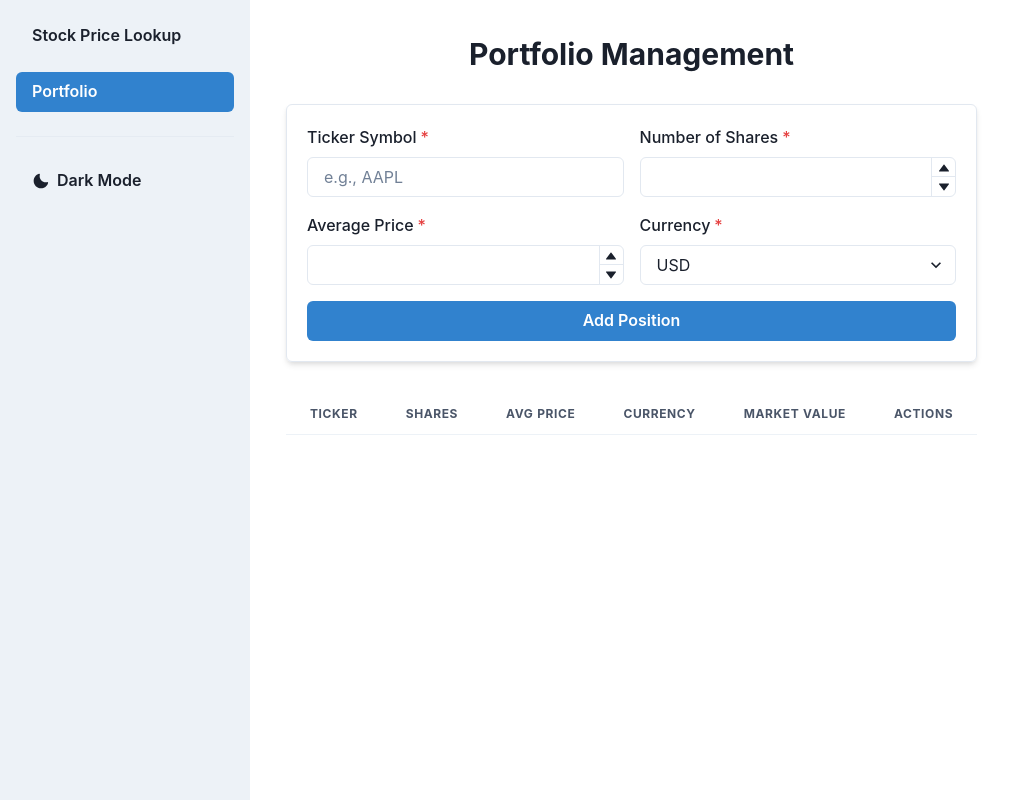
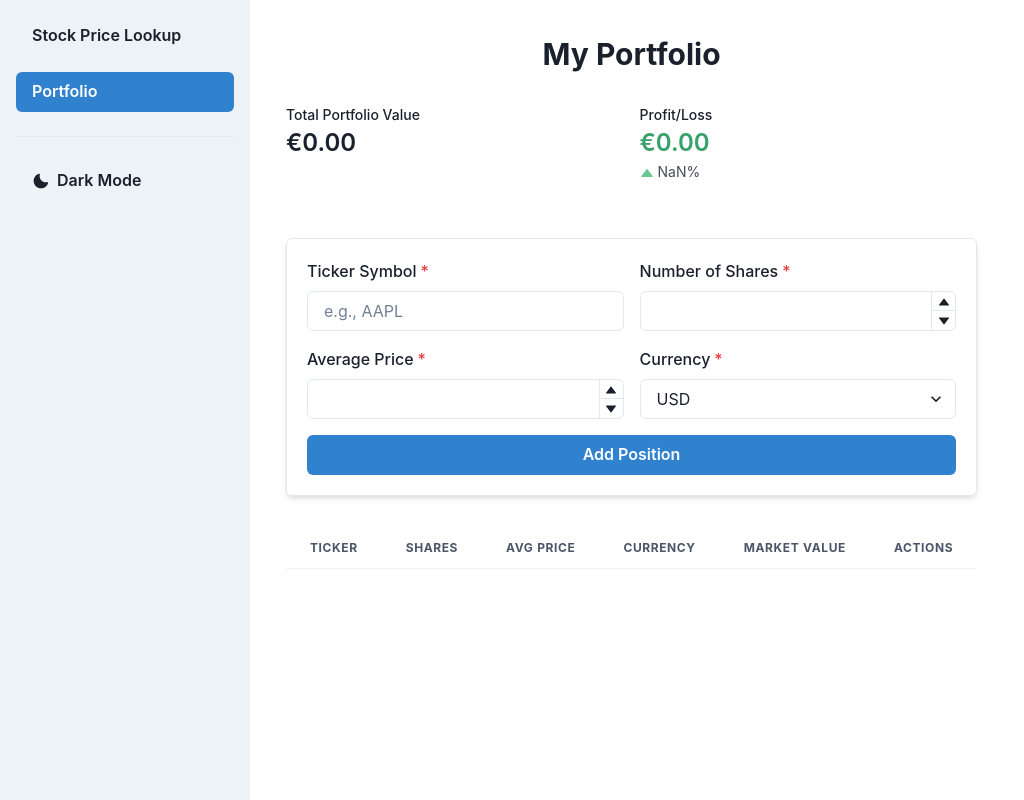
Before and after one commit to jlaamann/portfolio-tracker, a React (Vite) app: page /portfolio in a window 1280 px wide. Shown: the whole page, without its empty margins (0-1024 px from the left). Built offline with nearby package versions, Linux system fonts and the light colour scheme.

Commit message:
Add Portfolio value and p/l stats

```diff
--- a/src/components/Portfolio.tsx
+++ b/src/components/Portfolio.tsx
@@ -23,6 +23,11 @@ import {
     Select,
     SimpleGrid,
     useBreakpointValue,
+    Stat,
+    StatLabel,
+    StatNumber,
+    StatHelpText,
+    StatArrow,
 } from '@chakra-ui/react';
 import { DeleteIcon } from '@chakra-ui/icons';
 import { addPosition, getAllPositions, deletePosition } from '../db/setup';
@@ -36,6 +41,35 @@ interface PortfolioPosition {
     currency: string;
     market_value?: number | null;
 }
+
+const PortfolioSummary = ({ positions }: { positions: PortfolioPosition[] }) => {
+    const totalCost = positions.reduce((sum, pos) => sum + (pos.buy_price * pos.shares), 0);
+    const totalValue = positions.reduce((sum, pos) => {
+        if (pos.market_value === null || pos.market_value === undefined) return sum;
+        return sum + (pos.market_value * pos.shares);
+    }, 0);
+    const profitLoss = totalValue - totalCost;
+    const profitLossPercentage = (profitLoss / totalCost) * 100;
+
+    return (
+        <SimpleGrid columns={{ base: 1, md: 2 }} spacing={4} width="100%" mb={4}>
+            <Stat>
+                <StatLabel>Total Portfolio Value</StatLabel>
+                <StatNumber>€{totalValue.toFixed(2)}</StatNumber>
+            </Stat>
+            <Stat>
+                <StatLabel>Profit/Loss</StatLabel>
+                <StatNumber color={profitLoss >= 0 ? 'green.500' : 'red.500'}>
+                    €{profitLoss.toFixed(2)}
+                </StatNumber>
+                <StatHelpText>
+                    <StatArrow type={profitLoss >= 0 ? 'increase' : 'decrease'} />
+                    {profitLossPercentage.toFixed(2)}%
+                </StatHelpText>
+            </Stat>
+        </SimpleGrid>
+    );
+};
 
 const Portfolio = () => {
     const [positions, setPositions] = useState<PortfolioPosition[]>([]);
@@ -161,7 +195,8 @@ const Portfolio = () => {
     return (
         <Box p={{ base: 2, md: 5 }}>
             <VStack spacing={8} align="stretch">
-                <Heading size="lg" textAlign="center">Portfolio Management</Heading>
+                <Heading size="lg" textAlign="center">My Portfolio</Heading>
+                <PortfolioSummary positions={positions} />
 
                 <Box as="form" onSubmit={handleSubmit} p={{ base: 3, md: 5 }} shadow="md" borderWidth="1px" borderRadius="md">
                     <VStack spacing={4}>
```
